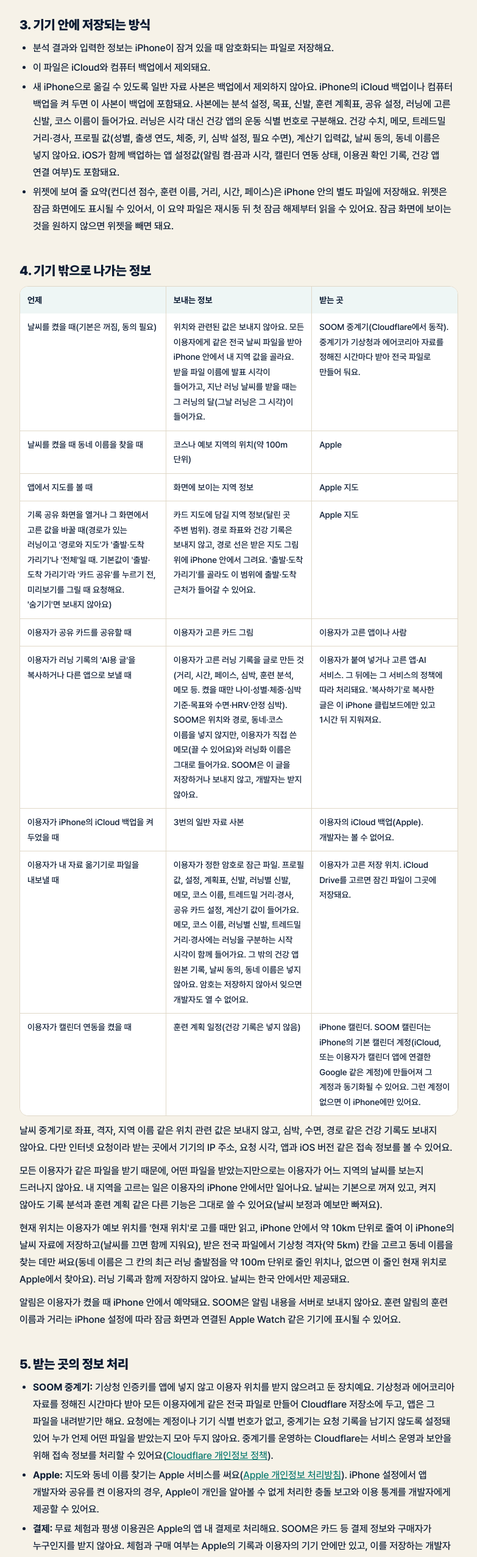
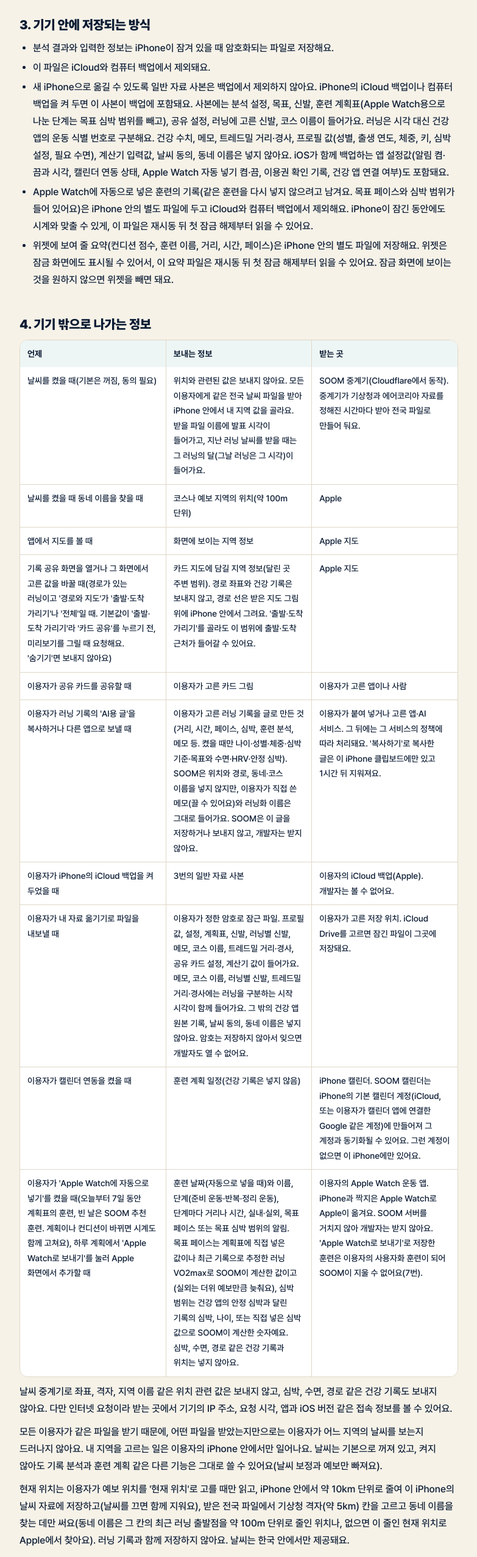
Before and after one commit to soom-run/soom-run.github.io, a plain HTML site: page privacy.html in a window 1280 px wide. Shown: the part 1780-4333 px from the top of the page at 61% size, without its empty margins (248-1031 px from the left). Drawn offline with Linux system fonts and the light colour scheme.

Commit message:
개인정보처리방침: Apple Watch에 훈련 넣기(3·4·5·7·9·10번), 2026-11-14

```diff
--- a/privacy.html
+++ b/privacy.html
@@ -104,7 +104,8 @@ footer p{margin:6px 0}
 <ul>
 <li>분석 결과와 입력한 정보는 iPhone이 잠겨 있을 때 암호화되는 파일로 저장해요.</li>
 <li>이 파일은 iCloud와 컴퓨터 백업에서 제외돼요.</li>
-<li>새 iPhone으로 옮길 수 있도록 일반 자료 사본은 백업에서 제외하지 않아요. iPhone의 iCloud 백업이나 컴퓨터 백업을 켜 두면 이 사본이 백업에 포함돼요. 사본에는 분석 설정, 목표, 신발, 훈련 계획표, 공유 설정, 러닝에 고른 신발, 코스 이름이 들어가요. 러닝은 시각 대신 건강 앱의 운동 식별 번호로 구분해요. 건강 수치, 메모, 트레드밀 거리·경사, 프로필 값(성별, 출생 연도, 체중, 키, 심박 설정, 필요 수면), 계산기 입력값, 날씨 동의, 동네 이름은 넣지 않아요. iOS가 함께 백업하는 앱 설정값(알림 켬·끔과 시각, 캘린더 연동 상태, 이용권 확인 기록, 건강 앱 연결 여부)도 포함돼요.</li>
+<li>새 iPhone으로 옮길 수 있도록 일반 자료 사본은 백업에서 제외하지 않아요. iPhone의 iCloud 백업이나 컴퓨터 백업을 켜 두면 이 사본이 백업에 포함돼요. 사본에는 분석 설정, 목표, 신발, 훈련 계획표(Apple Watch용으로 나눈 단계는 목표 심박 범위를 빼고), 공유 설정, 러닝에 고른 신발, 코스 이름이 들어가요. 러닝은 시각 대신 건강 앱의 운동 식별 번호로 구분해요. 건강 수치, 메모, 트레드밀 거리·경사, 프로필 값(성별, 출생 연도, 체중, 키, 심박 설정, 필요 수면), 계산기 입력값, 날씨 동의, 동네 이름은 넣지 않아요. iOS가 함께 백업하는 앱 설정값(알림 켬·끔과 시각, 캘린더 연동 상태, Apple Watch 자동 넣기 켬·끔, 이용권 확인 기록, 건강 앱 연결 여부)도 포함돼요.</li>
+<li>Apple Watch에 자동으로 넣은 훈련의 기록(같은 훈련을 다시 넣지 않으려고 남겨요. 목표 페이스와 심박 범위가 들어 있어요)은 iPhone 안의 별도 파일에 두고 iCloud와 컴퓨터 백업에서 제외해요. iPhone이 잠긴 동안에도 시계와 맞출 수 있게, 이 파일은 재시동 뒤 첫 잠금 해제부터 읽을 수 있어요.</li>
 <li>위젯에 보여 줄 요약(컨디션 점수, 훈련 이름, 거리, 시간, 페이스)은 iPhone 안의 별도 파일에 저장해요. 위젯은 잠금 화면에도 표시될 수 있어서, 이 요약 파일은 재시동 뒤 첫 잠금 해제부터 읽을 수 있어요. 잠금 화면에 보이는 것을 원하지 않으면 위젯을 빼면 돼요.</li>
 </ul>
 
@@ -158,6 +159,11 @@ footer p{margin:6px 0}
 <td>훈련 계획 일정(건강 기록은 넣지 않음)</td>
 <td>iPhone 캘린더. SOOM 캘린더는 iPhone의 기본 캘린더 계정(iCloud, 또는 이용자가 캘린더 앱에 연결한 Google 같은 계정)에 만들어져 그 계정과 동기화될 수 있어요. 그런 계정이 없으면 이 iPhone에만 있어요.</td>
 </tr>
+<tr>
+<td>이용자가 'Apple Watch에 자동으로 넣기'를 켰을 때(오늘부터 7일 동안 계획표의 훈련, 빈 날은 SOOM 추천 훈련. 계획이나 컨디션이 바뀌면 시계도 함께 고쳐요), 하루 계획에서 'Apple Watch로 보내기'를 눌러 Apple 화면에서 추가할 때</td>
+<td>훈련 날짜(자동으로 넣을 때)와 이름, 단계(준비 운동·반복·정리 운동), 단계마다 거리나 시간, 실내·실외, 목표 페이스 또는 목표 심박 범위의 알림. 목표 페이스는 계획표에 직접 넣은 값이나 최근 기록으로 추정한 러닝 VO2max로 SOOM이 계산한 값이고(실외는 더위 예보만큼 늦춰요), 심박 범위는 건강 앱의 안정 심박과 달린 기록의 심박, 나이, 또는 직접 넣은 심박 값으로 SOOM이 계산한 숫자예요. 심박, 수면, 경로 같은 건강 기록과 위치는 넣지 않아요.</td>
+<td>이용자의 Apple Watch 운동 앱. iPhone과 짝지은 Apple Watch로 Apple이 옮겨요. SOOM 서버를 거치지 않아 개발자는 받지 않아요. 'Apple Watch로 보내기'로 저장한 훈련은 이용자의 사용자화 훈련이 되어 SOOM이 지울 수 없어요(7번).</td>
+</tr>
 </tbody>
 </table>
 </div>
@@ -176,7 +182,7 @@ footer p{margin:6px 0}
 <li><strong>방침과 지원 페이지:</strong> 이 방침과 지원 페이지(soomrun.com)는 GitHub Pages로 제공하고, 주소 연결(DNS)만 Cloudflare가 맡아요. 페이지를 열면 GitHub가 접속 정보를 처리할 수 있어요(<a href="https://docs.github.com/ko/site-policy/privacy-policies/github-general-privacy-statement">GitHub 개인정보처리방침</a>).</li>
 </ul>
 <p>SOOM은 위 기능에 필요한 정보만 이 서비스들에 보내요. 각 서비스가 받은 정보는 그 서비스의 개인정보처리방침에 따라 처리돼요. 일부 서비스의 서버는 해외에 있을 수 있어요.</p>
-<p><strong>앱이 정보를 보내는 곳의 보호:</strong> SOOM 앱이 직접 인터넷으로 이용자 정보를 보내는 외부 서비스는 Cloudflare(날씨 중계기)와 Apple(지도, 동네 이름 찾기, 결제)뿐이에요(이용자가 고르는 공유·내보내기·캘린더 계정·iCloud 백업은 4번). 두 회사 모두 개인정보처리방침에서 개인정보를 팔지 않는다고 밝히고 있어요(<a href="https://www.cloudflare.com/ko-kr/privacypolicy/">Cloudflare 개인정보 정책</a>, <a href="https://www.apple.com/kr/legal/privacy/kr/">Apple 개인정보 처리방침</a>). 정보를 팔지 않는다는 점에서 6번의 SOOM 약속과 같은 보호예요. 그 밖의 처리는 각 회사의 방침을 따라요. 두 곳에는 위에 적은 기능에 필요한 정보만 보내요. SOOM은 2026년 11월 8일에 두 방침을 확인했고, 이 방침을 고칠 때마다 다시 확인해요.</p>
+<p><strong>앱이 정보를 보내는 곳의 보호:</strong> SOOM 앱이 직접 인터넷으로 이용자 정보를 보내는 외부 서비스는 Cloudflare(날씨 중계기)와 Apple(지도, 동네 이름 찾기, 결제)뿐이에요(이용자가 고르는 공유·내보내기·캘린더 계정·iCloud 백업과 Apple Watch에 넣는 훈련은 4번). 두 회사 모두 개인정보처리방침에서 개인정보를 팔지 않는다고 밝히고 있어요(<a href="https://www.cloudflare.com/ko-kr/privacypolicy/">Cloudflare 개인정보 정책</a>, <a href="https://www.apple.com/kr/legal/privacy/kr/">Apple 개인정보 처리방침</a>). 정보를 팔지 않는다는 점에서 6번의 SOOM 약속과 같은 보호예요. 그 밖의 처리는 각 회사의 방침을 따라요. 두 곳에는 위에 적은 기능에 필요한 정보만 보내요. SOOM은 2026년 11월 8일에 두 방침을 처음 확인했고, 이 방침을 고칠 때마다 다시 확인해요(마지막 확인 2026년 11월 14일).</p>
 
 <h2>6. 하지 않는 일</h2>
 <ul>
@@ -193,8 +199,9 @@ footer p{margin:6px 0}
 <p>개발자는 건강 기록과 앱에 저장된 정보를 받지도 보관하지도 않아요. 이용자가 문의 메일을 보낸 경우에만 그 메일이 개발자의 메일함에 남고, 답변을 마친 뒤 1년이 지나면 지워요(정식 출시 전 베타 테스트 기간에 받는 정보는 11번). 기기에 저장된 정보는 이용자가 아래 방법으로 언제든 지울 수 있어요.</p>
 <ul>
 <li><strong>날씨 동의 철회:</strong> 설정 &gt; 날씨 끄기. 받아 둔 날씨와 동네 이름, 저장한 현재 위치를 iPhone에서 지워요.</li>
-<li><strong>전체 삭제:</strong> 설정 &gt; 데이터 지우기. 앱에 저장된 분석 결과, 신발, 메모, 트레드밀 거리·경사, 계획표, 설정, 위젯 요약, 예약된 알림을 지워요. 캘린더 접근이 켜져 있으면 캘린더 앱의 SOOM 목록도 지워요. 건강 앱의 원본 기록은 지워지지 않아요.</li>
+<li><strong>전체 삭제:</strong> 설정 &gt; 데이터 지우기. 앱에 저장된 분석 결과, 신발, 메모, 트레드밀 거리·경사, 계획표, 설정, 위젯 요약, 예약된 알림을 지워요. 캘린더 접근이 켜져 있으면 캘린더 앱의 SOOM 목록도 지워요. Apple Watch에 자동으로 넣은 SOOM 훈련과 그 기록도 지워요. 건강 앱의 원본 기록은 지워지지 않아요.</li>
 <li><strong>캘린더 연동 끄기:</strong> 월간 계획표의 스위치를 끄면 SOOM 캘린더를 지워요.</li>
+<li><strong>Apple Watch 자동 넣기 끄기:</strong> 월간 계획표의 'Apple Watch에 자동으로 넣기' 스위치를 끄면 자동으로 넣은 오늘부터의 SOOM 훈련과 그 기록을 지워요(지난 날 훈련은 '데이터 지우기'로 지워요). 'Apple Watch로 보내기'로 저장한 훈련은 이용자의 사용자화 훈련이 되어, 시계에서 직접 지워요.</li>
 <li><strong>알림 끄기:</strong> 설정의 알림 스위치를 끄면 예약된 알림을 지워요.</li>
 <li><strong>건강 권한 철회:</strong> iPhone 설정 &gt; 개인정보 보호 및 보안 &gt; 건강 &gt; SOOM에서 바꿀 수 있어요.</li>
 <li><strong>앱 삭제:</strong> 앱을 지우면 앱에 저장된 정보도 함께 지워져요.</li>
@@ -208,7 +215,7 @@ footer p{margin:6px 0}
 <h2>9. 방침의 변경</h2>
 <p>내용이 바뀌면 이 페이지에 바뀐 내용과 시행일을 알려요.</p>
 <ul>
-<li><strong>2026년 11월 14일:</strong> 실내 러닝에 직접 넣는 트레드밀 경사(2·3·4·7번)를 더했어요.</li>
+<li><strong>2026년 11월 14일:</strong> 실내 러닝에 직접 넣는 트레드밀 경사(2·3·4·7번)를 더했어요. 계획한 훈련을 Apple Watch 운동 앱에 넣는 기능에 맞춰 시계로 가는 정보(4번), 백업에 넣는 것과 넣지 않는 것(3번), 시계에서 지우는 방법(7번), 선택 권한(10번)을 더하고, 5번의 두 회사 방침을 다시 확인했어요.</li>
 <li><strong>2026년 11월 9일:</strong> 베타 신청의 선택 질문 'SOOM을 처음 본 곳'과 그 목적(어디서 SOOM을 알게 됐는지 보기)을 더했어요(11번).</li>
 <li><strong>2026년 11월 8일:</strong> 공식 사이트 주소를 soomrun.com으로, 문의 메일 주소를 contact@soomrun.com으로 바꿨어요. 이 주소로 온 메일을 Gmail로 전달하는 Cloudflare의 처리 위탁과 국외 이전(5번)을 더했어요. 약속 상자에서 '개발자'라고 쓰던 곳을 운영자 이름인 'SOOM'으로 바꿨어요. 공유 카드 미리보기에 지도를 그릴 때 Apple 지도로 전달되는 정보를 4번과 약속 상자에 적었어요. 문의 답장을 보내는 주소를 contact@soomrun.com으로 고쳤어요(5번). 앱이 정보를 보내는 Cloudflare와 Apple이 개인정보를 팔지 않는다고 밝힌 것을 확인한 내용을 5번에, SOOM 캘린더가 iCloud 말고도 이용자가 연결한 Google 같은 캘린더 계정과 동기화될 수 있다는 것을 4번에 적었어요.</li>
 <li><strong>2026년 11월 7일:</strong> 개인정보 보호 업무 담당과 연락처, 열람·정정·삭제·처리정지 요청 방법, 파기 방법, 안전 조치, 권익 침해 구제 방법(12번), 문의 메일의 국외 이전과 처리 위탁(5번), 제3자 제공·쿠키(6번), 만 14세 미만 문의와 베타 신청 나이(8번)를 적었어요. 베타 테스트 신청에서 받는 항목·목적과 신청 기간, 메일 보관(11번)을 실제 신청서와 절차에 맞추고, 약속 상자의 주어를 'SOOM 앱'으로, 셋째 줄을 건강 기록으로 좁히고, 시행일을 표시했어요.</li>
@@ -224,6 +231,7 @@ footer p{margin:6px 0}
 <li><strong>선택 — 캘린더:</strong> 훈련 계획을 캘린더에 넣을 때만 써요.</li>
 <li><strong>선택 — 알림:</strong> 훈련·컨디션 알림을 켤 때만 써요.</li>
 <li><strong>선택 — 사진(추가만):</strong> 공유 카드를 사진 앱에 저장할 때만 써요. 새 그림을 넣기만 하고 사진을 읽지 않아요.</li>
+<li><strong>선택 — Apple Watch 운동:</strong> 'Apple Watch에 자동으로 넣기'를 켤 때만 물어요. 계획표와 SOOM 추천 훈련을 시계 운동 앱에 넣고, SOOM이 넣은 훈련 목록과 그 훈련을 마쳤는지만 확인해요. 스위치를 끄면 더는 넣지 않아요.</li>
 </ul>
 <p>선택 권한은 그 기능을 처음 켤 때 묻고, 허용하지 않아도 다른 기능은 그대로 쓸 수 있어요. 권한은 iPhone 설정에서 언제든 바꿀 수 있어요.</p>
 
```
